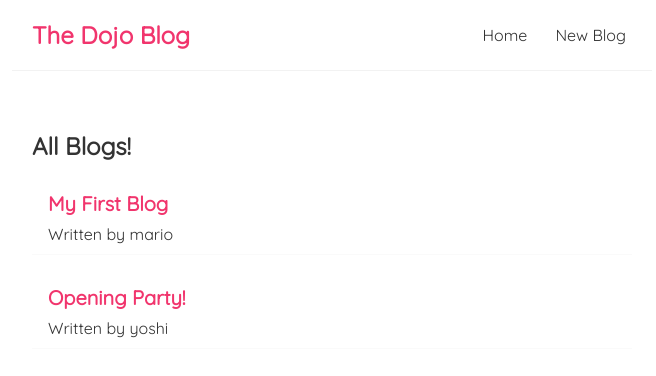
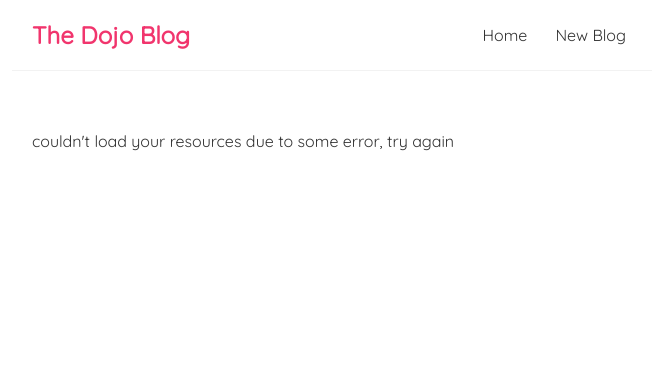
Before and after one commit to Cobby-a/First-Reactjs, a React (Create React App) app: page / in a window 1280 px wide. Shown: the top 376 px of the page, without its empty margins (308-964 px from the left). Built offline with nearby package versions, Linux system fonts and the light colour scheme; no server answers; data requests are answered from the project's data file.

Commit message:
modified the catch error

```diff
--- a/src/Home.js
+++ b/src/Home.js
@@ -5,24 +5,32 @@ import BlogList from "./BlogList";
 const Home = () => {
     const[blogs, setBlogs] = useState(null);
     const [isPending, setIsPending] = useState(true);
+    const[error, setError] = useState(null);
 
 // const [name, setName] = useState('Emma')
 useEffect (()=>{
-    setTimeout(()=>{fetch('http://localhost:4000/blogs')
+    setTimeout(()=>{fetch('http://localhost:4000/blogss')
         .then(response =>{
-            return response = response.json();
+            if(!response.ok){
+                throw Error("couldn't load your resources due to some error, try again")
+            }
+            return response.json();
         })
         .then(data =>{
             setBlogs(data)
             setIsPending(false)
+            setError(null);
         })
         .catch(err =>{
-            console.log(err.message)
+            setBlogs(null)
+            setIsPending(false);
+            setError(err.message);
         });
 },1000);
 },[])
     return(
         <div className="home">
+            {error && <div>{error}</div>}
             {isPending && <div>is Loading ...</div>}
             {blogs && <BlogList blogs = {blogs} title="All Blogs!"/>}
             {/* <button onClick={()=>setName('Cobby')}>Change name</button>
```
